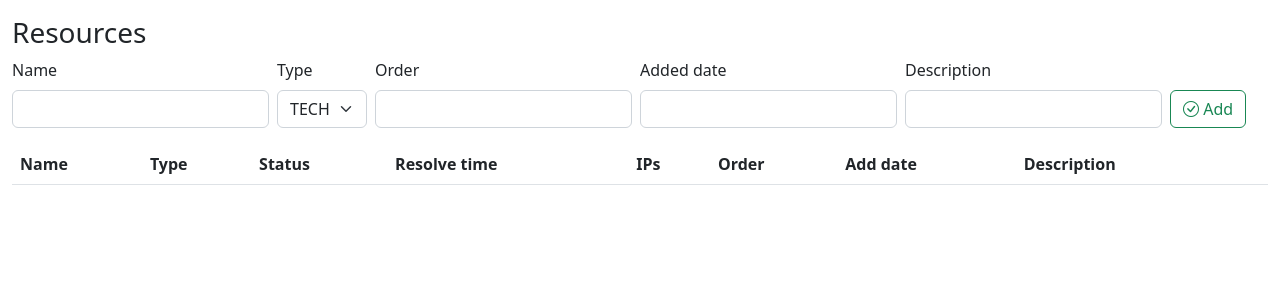
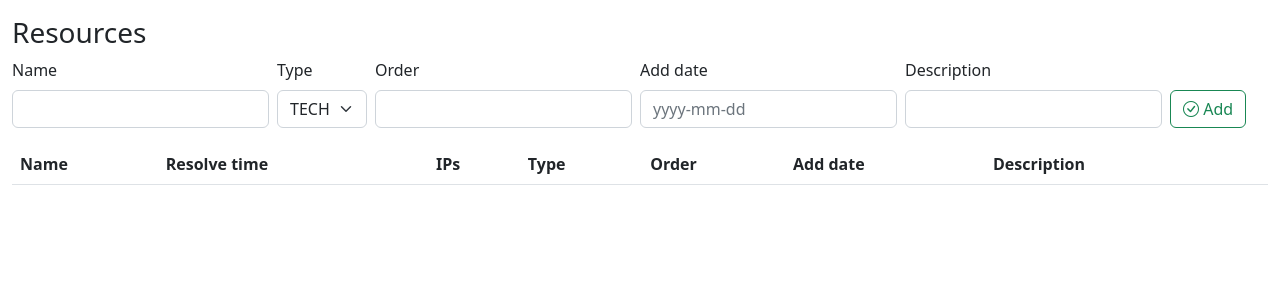
Before and after one commit to naffabob/opengarden, a Flask app: page /og/resources/ in a window 1280 px wide. Shown: the part 56-356 px from the top of the page. Run offline with Flask 3, Linux system fonts and the light colour scheme; lists and menus that the app fills with data are empty; some libraries are stand-ins or nearby versions.

Commit message:
Interface cosmetics.

```diff
--- a/webapp/forms.py
+++ b/webapp/forms.py
@@ -2,7 +2,7 @@ from enum import Enum
 
 from flask_wtf import FlaskForm
 from wtforms import SelectField, StringField, DateField, widgets
-from wtforms.validators import DataRequired, Optional
+from wtforms.validators import DataRequired, Optional, Length
 
 
 class ResourceType(Enum):
@@ -14,7 +14,7 @@ class ResourceType(Enum):
 
 class ResourceForm(FlaskForm):
     name = StringField(
-        validators=[DataRequired()],
+        validators=[DataRequired(), Length(min=1, max=30)],
         render_kw={'class': 'form-control'},
     )
 
@@ -27,8 +27,11 @@ class ResourceForm(FlaskForm):
     order = StringField(render_kw={'class': 'form-control'})
     added_date = DateField(
         validators=[Optional()],
-        render_kw={'class': 'form-control'},
+        render_kw={'class': 'form-control', 'placeholder': 'yyyy-mm-dd'},
         widget=widgets.TextInput(),
         format='%Y-%m-%d')
     resolve_time = DateField(render_kw={'class': 'form-control'})
-    description = StringField(render_kw={'class': 'form-control'})
+    description = StringField(
+        validators=[Length(min=1, max=200)],
+        render_kw={'class': 'form-control'}
+    )
--- a/webapp/templates/device.html
+++ b/webapp/templates/device.html
@@ -53,7 +53,7 @@
 			</p>
 		</div>
 		<div class="col-auto">
-			<p>To delete: [count {{ diff['to_add']|count }}]</p>
+			<p>To add: [count {{ diff['to_add']|count }}]</p>
 			<p class="font-monospace">
 				{% for ip in diff['to_add'] %}{{ ip }}<br>
 				{% endfor %}
--- a/webapp/templates/resources.html
+++ b/webapp/templates/resources.html
@@ -33,7 +33,7 @@
 		{% endif %}
 	</div>
 	<div class="col-auto">
-		<label for="type" class="form-label">Added date</label><br>
+		<label for="type" class="form-label">Add date</label><br>
 		{{ form.added_date }}
 		{% if form.added_date.errors %}
 		{% for error in form.added_date.errors %}
@@ -63,10 +63,9 @@
 	<thead>
 	<tr>
 		<th scope="col">Name</th>
-		<th scope="col">Type</th>
-		<th scope="col">Status</th>
 		<th scope="col">Resolve time</th>
 		<th scope="col">IPs</th>
+		<th scope="col">Type</th>
 		<th scope="col">Order</th>
 		<th scope="col">Add date</th>
 		<th scope="col">Description</th>
@@ -75,12 +74,11 @@
 	</thead>
 	<tbody>
 	{% for resource in resources %}
-	<tr>
+	<tr class="{% if resource.status == 'error' %}table-danger{% endif %}">
 		<td><a href="{{ url_for('resource_view', resource_id=resource.id) }}">{{ resource.name }}</a></td>
+		<td>{{ resource.resolve_time.strftime("%Y-%m-%d %H:%M") }}</td>
+		<td>{{ resource[8] }}</td>
 		<td>{{ resource.resource_type }}</td>
-		<td>{{ resource.status }}</td>
-		<td>{{ resource.resolve_time.strftime("%Y-%m-%d %H:%M:%S") }}</td>
-		<td>{{ resource[8] }}</td>
 		<td>{{ resource.order or '-'}}</td>
 		<td>{{ resource.added_date or '-'}}</td>
 		<td>{{ resource.description or '-' }}</td>
--- a/webapp/views.py
+++ b/webapp/views.py
@@ -25,7 +25,10 @@ def resources_view():
         Resource.resolve_time,
         Resource.description,
         func.count(IP.resource_id)
-    ).join(Resource.ips, isouter=True).group_by(Resource.id)
+    ) \
+        .join(Resource.ips, isouter=True) \
+        .group_by(Resource.id) \
+        .order_by(Resource.name)
 
     input_form = ResourceForm(obj=request.form)
 
@@ -36,7 +39,7 @@ def resources_view():
         if action == 'add_resource':
             if input_form.validate_on_submit():
                 resource = Resource()
-                resource.name = input_form.name.data
+                resource.name = input_form.name.data.strip()
                 resource.resource_type = input_form.resource_type.data
                 resource.status = resource.STATUS_ERROR
                 resource.order = input_form.order.data
@@ -84,7 +87,7 @@ def resource_view(resource_id):
 
         if action == 'update_resource':
             if form.validate_on_submit():
-                resource.name = form.name.data
+                resource.name = form.name.data.strip()
                 resource.resource_type = form.resource_type.data
                 resource.order = form.order.data
                 resource.added_date = form.added_date.data
```
Also changed, not shown: webapp/templates/resource.html (+11 -0 lines).
